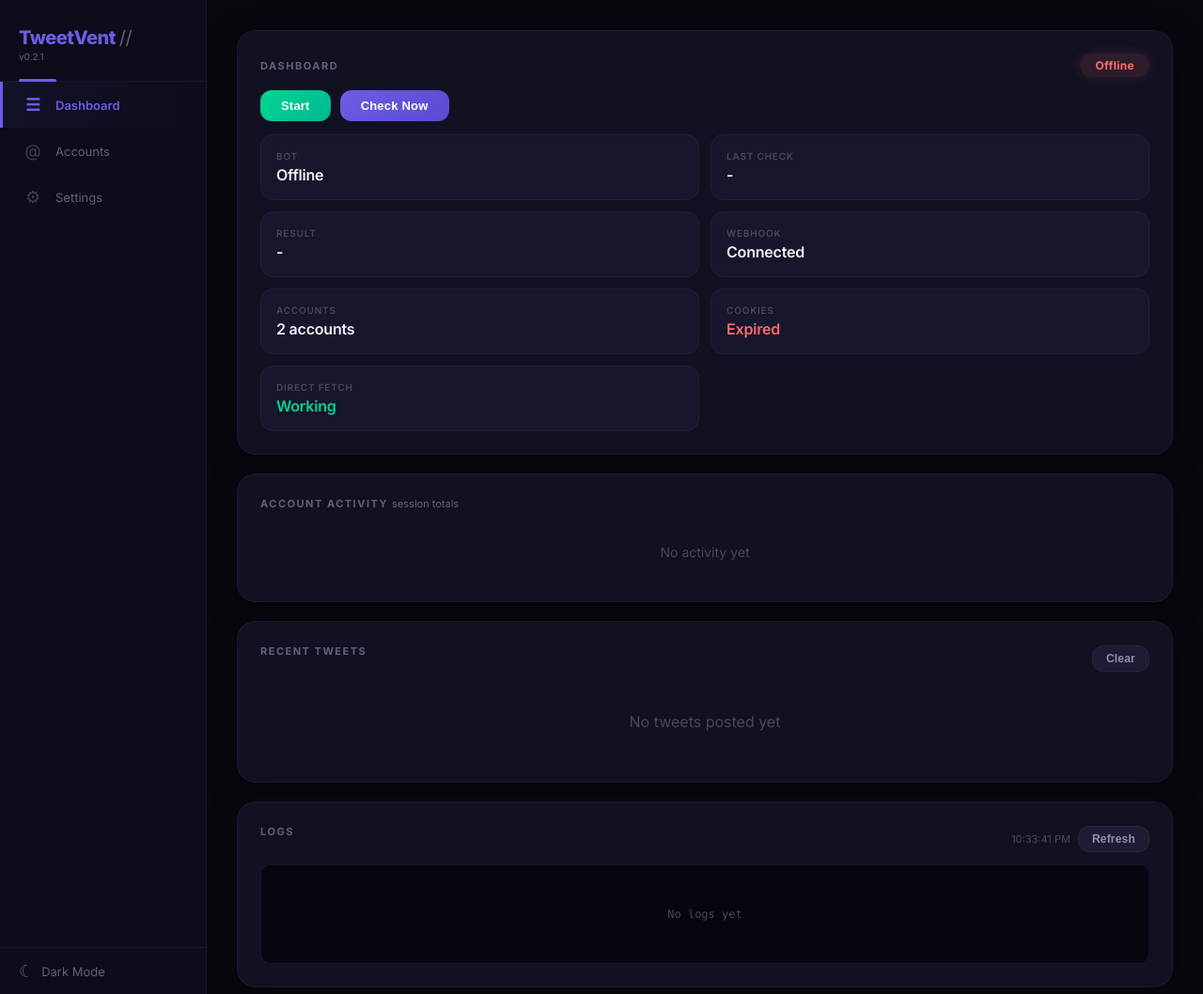
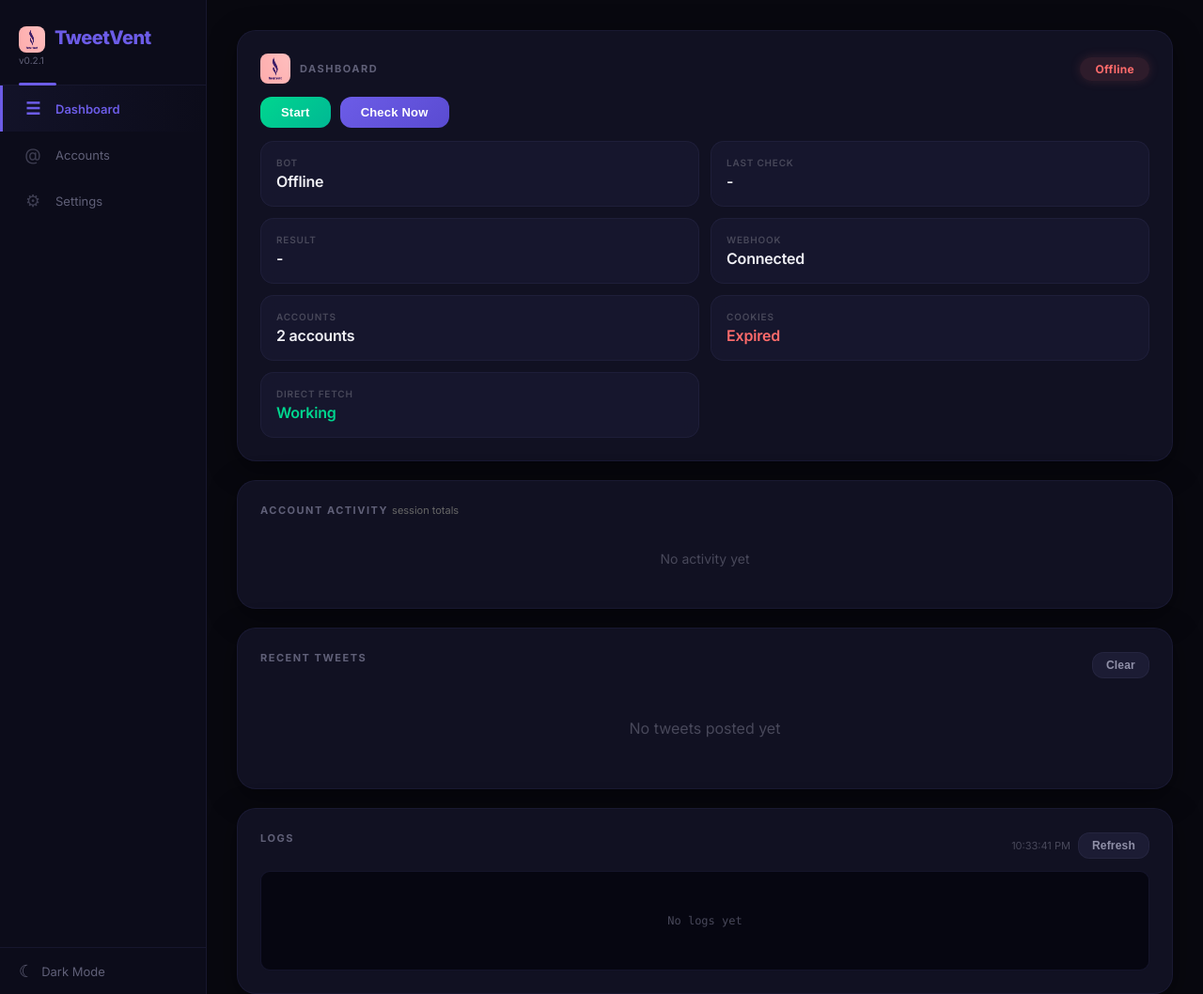
Before and after one commit to ventsol/tweetvent, a FastAPI app: page / in a window 1280 px wide. Shown: the whole page at 94% size. Run offline with FastAPI, Linux system fonts and the light colour scheme; data that the repository does not hold is empty.

Commit message:
feat: logo in sidebar and dashboard

```diff
--- a/templates/index.html
+++ b/templates/index.html
@@ -240,7 +240,10 @@
 <body>
     <!-- Sidebar -->
     <div class="sidebar">
-        <div class="sidebar-header">TweetVent <span>//</span><span class="sidebar-version">v0.2.1</span></div>
+        <div class="sidebar-header">
+            <img src="/logo" alt="TweetVent" style="height:28px;width:28px;vertical-align:middle;border-radius:8px;margin-right:6px;">
+            TweetVent <span class="sidebar-version">v0.2.1</span>
+        </div>
         <div class="nav-item active" onclick="showPage('dashboard')"><span class="icon">&#9776;</span> Dashboard</div>
         <div class="nav-item" onclick="showPage('accounts')"><span class="icon">@</span> Accounts</div>
         <div class="nav-item" onclick="showPage('settings')"><span class="icon">&#9881;</span> Settings</div>
@@ -257,7 +260,10 @@
         <div class="page active" id="page-dashboard">
             <div class="card">
                 <div style="display:flex;justify-content:space-between;align-items:center;margin-bottom:14px;">
-                    <h2 style="margin:0;">Dashboard</h2>
+                    <div style="display:flex;align-items:center;gap:10px;">
+                        <img src="/logo" alt="" style="height:32px;width:32px;border-radius:8px;">
+                        <h2 style="margin:0;">Dashboard</h2>
+                    </div>
                     <span class="status-badge" id="statusBadge">Loading...</span>
                 </div>
                 <div class="controls" style="margin-bottom:14px;">
```
